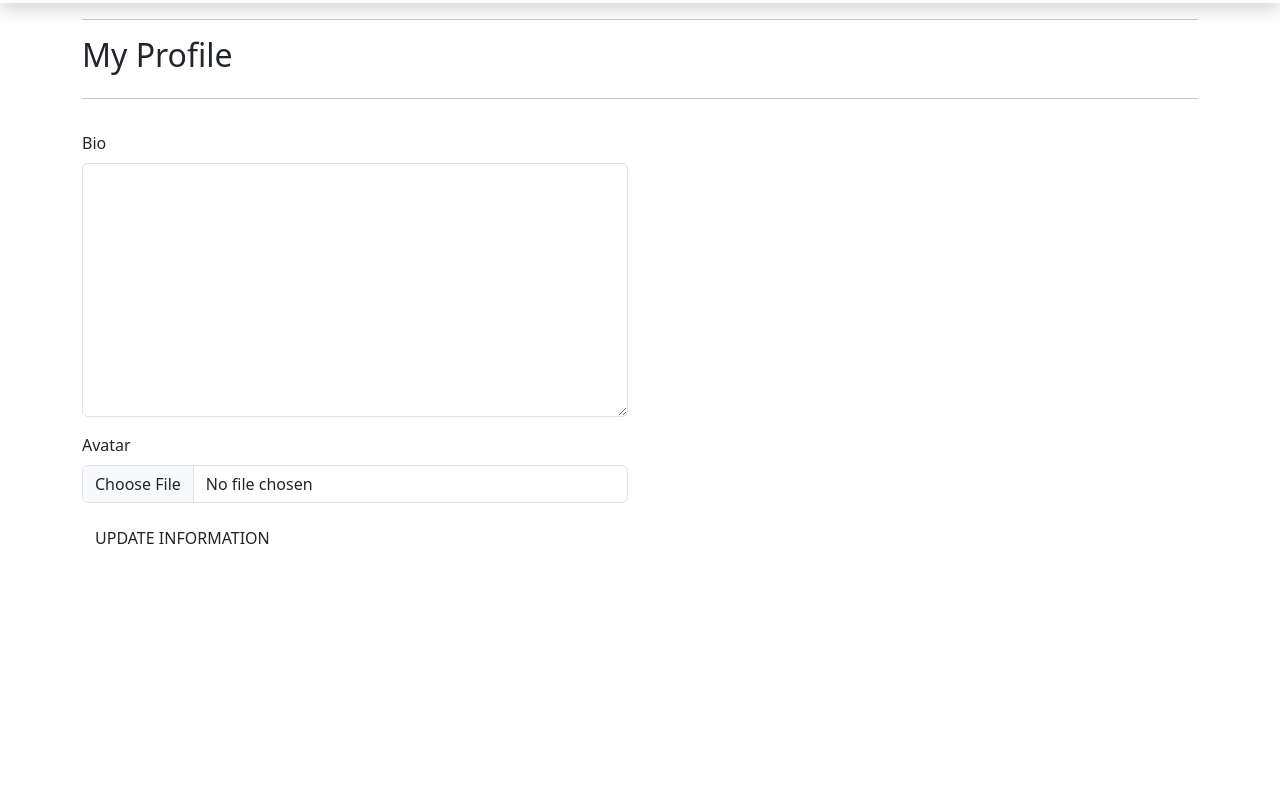
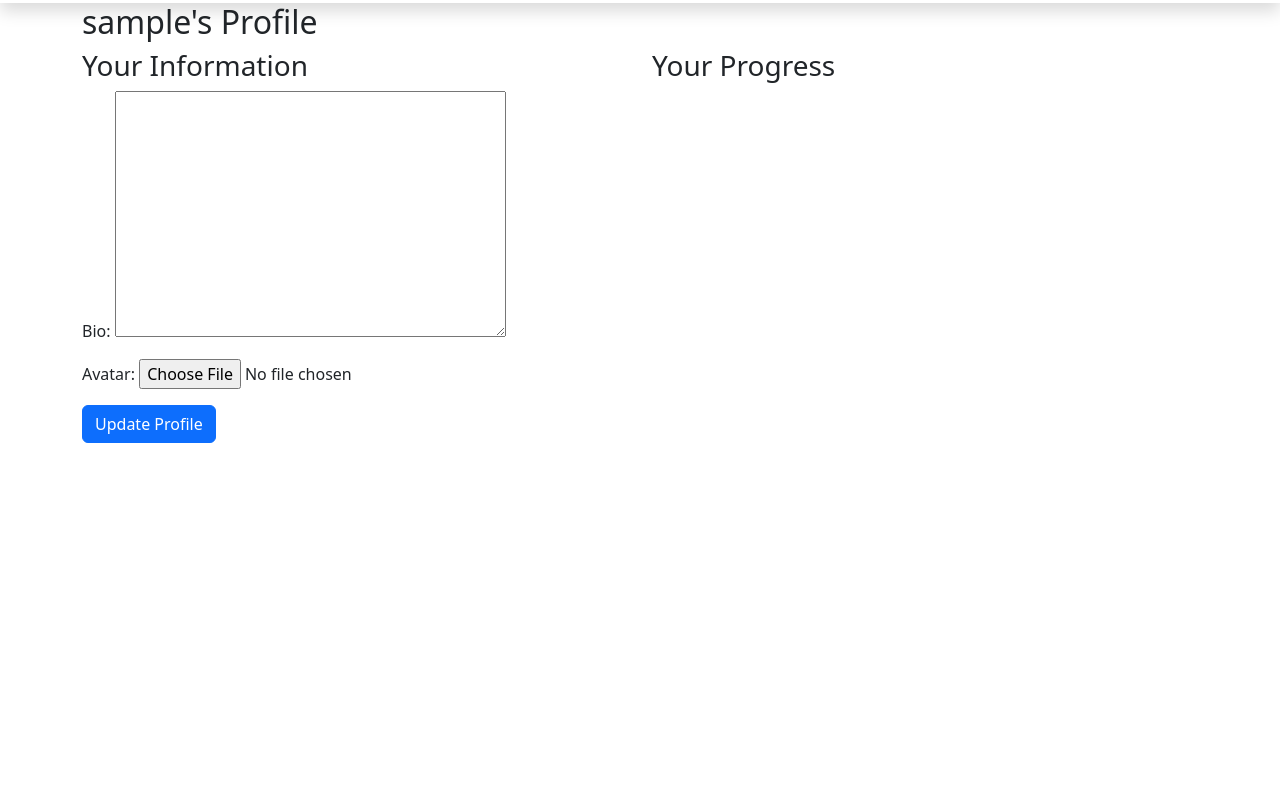
Before and after one commit to ShaAnder/elevate_hackathon_2024, a Django app: page /profile/ in a window 1280 px wide. Shown: the part 305-1102 px from the top of the page. Run offline with Django 5.2, Linux system fonts and the light colour scheme; the visitor is signed in with stand-in values (Sample User, id 1); data comes from the database, SQL or seed files in the repository; a map, chart or similar area stays blank; some libraries are stand-ins or nearby versions.

Commit message:
Prepare for work on profile page

```diff
--- a/templates/includes/navbar.html
+++ b/templates/includes/navbar.html
@@ -1,10 +1,6 @@
-{% load static %}
-
-{% block extacss %}
-<link rel="stylesheet" href="{% static 'css/nav.css' %}">
+{% load static %} {% block extacss %}
+<link rel="stylesheet" href="{% static 'css/nav.css' %}" />
 {% endblock %}
-
-
 
 <nav class="navbar navbar-expand-lg py-0 shadow">
 	<div class="container px-5 py-1">
@@ -76,9 +72,7 @@
 				{% if user.is_authenticated %}
 				<!-- Profile and Logout buttons inside Offcanvas Menu, visible on small screens only -->
 				<li class="nav-item px-3 px-lg-0 py-1 py-lg-4 d-lg-none">
-					<a
-						class="btn btn-outline-dark w-100"
-						href="#"
+					<a class="btn btn-outline-dark w-100" href="{% url 'users:profile' %}"
 						>Profile</a
 					>
 				</li>
@@ -104,7 +98,11 @@
 
 				<!-- Dark Mode Button inside Offcanvas Menu, only visible on small screens -->
 				<li class="d-lg-none px-3 px-lg-0 py-1 py-lg-4">
-					<a class="btn btn-outline-dark w-100" id="darkModeToggleSmall" onclick="toggleDarkMode()">
+					<a
+						class="btn btn-outline-dark w-100"
+						id="darkModeToggleSmall"
+						onclick="toggleDarkMode()"
+					>
 						Dark Mode <i id="darkModeIconSmall" class="bi bi-sun"></i>
 					</a>
 				</li>
@@ -127,7 +125,7 @@
 			</a>
 			<ul class="dropdown-menu dropdown-menu-end">
 				<li>
-						<a class="dropdown-item" href="#">Profile</a>
+					<a class="dropdown-item" href="{% url 'users:profile' %}">Profile</a>
 				</li>
 				<li>
 					<a
@@ -151,39 +149,50 @@
 	{% endif %}
 
 	<!-- Dark Mode Button for large screens (visible on large screens only) -->
-	<a class="fs-3 me-5 d-none d-lg-block" id="darkModeToggleLarge" onclick="toggleDarkMode()">
+	<a
+		class="fs-3 me-5 d-none d-lg-block"
+		id="darkModeToggleLarge"
+		onclick="toggleDarkMode()"
+	>
 		<i id="darkModeIconLarge" class="bi bi-sun"></i>
 	</a>
 </nav>
 
 <script>
 	function toggleDarkMode() {
-		document.body.classList.toggle('dark-mode');
-		let isDarkMode = document.body.classList.contains('dark-mode');
-		let iconSmall = document.getElementById('darkModeIconSmall');
-		let buttonSmall = document.getElementById('darkModeToggleSmall');
-		let iconLarge = document.getElementById('darkModeIconLarge');
+		document.body.classList.toggle('dark-mode')
+		let isDarkMode = document.body.classList.contains('dark-mode')
+		let iconSmall = document.getElementById('darkModeIconSmall')
+		let buttonSmall = document.getElementById('darkModeToggleSmall')
+		let iconLarge = document.getElementById('darkModeIconLarge')
 
 		if (isDarkMode) {
-			iconSmall.classList.replace('bi-moon', 'bi-sun');
-			iconLarge.classList.replace('bi-moon', 'bi-sun');
-			buttonSmall.innerHTML = 'Light Mode <i id="darkModeIconSmall" class="bi bi-sun"></i>';
-			localStorage.setItem('theme', 'dark');
+			iconSmall.classList.replace('bi-moon', 'bi-sun')
+			iconLarge.classList.replace('bi-moon', 'bi-sun')
+			buttonSmall.innerHTML =
+				'Light Mode <i id="darkModeIconSmall" class="bi bi-sun"></i>'
+			localStorage.setItem('theme', 'dark')
 		} else {
-			iconSmall.classList.replace('bi-sun', 'bi-moon');
-			iconLarge.classList.replace('bi-sun', 'bi-moon');
-			buttonSmall.innerHTML = 'Dark Mode <i id="darkModeIconSmall" class="bi bi-moon"></i>';
-			localStorage.setItem('theme', 'light');  // Save preference
+			iconSmall.classList.replace('bi-sun', 'bi-moon')
+			iconLarge.classList.replace('bi-sun', 'bi-moon')
+			buttonSmall.innerHTML =
+				'Dark Mode <i id="darkModeIconSmall" class="bi bi-moon"></i>'
+			localStorage.setItem('theme', 'light') // Save preference
 		}
 	}
 
-	document.addEventListener('DOMContentLoaded', function() {
-		let savedTheme = localStorage.getItem('theme');
+	document.addEventListener('DOMContentLoaded', function () {
+		let savedTheme = localStorage.getItem('theme')
 		if (savedTheme === 'dark') {
-			document.body.classList.add('dark-mode');
-			document.getElementById('darkModeIconSmall').classList.replace('bi-moon', 'bi-sun');
-			document.getElementById('darkModeIconLarge').classList.replace('bi-moon', 'bi-sun');
-			document.getElementById('darkModeToggleSmall').innerHTML = 'Light Mode <i id="darkModeIconSmall" class="bi bi-sun"></i>';
+			document.body.classList.add('dark-mode')
+			document
+				.getElementById('darkModeIconSmall')
+				.classList.replace('bi-moon', 'bi-sun')
+			document
+				.getElementById('darkModeIconLarge')
+				.classList.replace('bi-moon', 'bi-sun')
+			document.getElementById('darkModeToggleSmall').innerHTML =
+				'Light Mode <i id="darkModeIconSmall" class="bi bi-sun"></i>'
 		}
-	});
+	})
 </script>
--- a/users/templates/users/profile.html
+++ b/users/templates/users/profile.html
@@ -1,30 +1,27 @@
-{% extends "base.html" %}
-{% load crispy_forms_tags %}
-{% block content %}
-<div class="overlay"></div>
+{% extends 'base.html' %} {% block content %}
 <div class="container">
+	<h2>{{ request.user.username }}'s Profile</h2>
+
 	<div class="row">
-		<div class="col">
-			<hr />
-			<h2 class="logo-font mb-4">My Profile</h2>
-			<hr />
+		<div class="col-md-6">
+			<h3>Your Information</h3>
+			<form method="POST" enctype="multipart/form-data">
+				{% csrf_token %} {{ form.as_p }}
+				<button type="submit" class="btn btn-primary">Update Profile</button>
+			</form>
+
+			{% if user_profile.avatar %}
+			<div>
+				<img src="{{ user_profile.avatar.url }}" alt="Avatar" width="150" />
+			</div>
+			{% endif %}
+		</div>
+
+		<div class="col-md-6">
+			<h3>Your Progress</h3>
+			<canvas id="progressChart"></canvas>
 		</div>
 	</div>
-	<div class="row">
-		<div class="col-12 col-lg-6">
+</div>
 
-			<form
-				class="mt-3"
-				action="{% url 'profile' %}"
-				method="POST"
-				id="profile-update-form"
-			>
-				{% csrf_token %} {{ form|crispy }}
-				<button class="btn btn-black rounded-0 text-uppercase float-right">
-					Update Information
-				</button>
-			</form>
-		</div>
-	</div>
-	{% endblock %}
-</div>
+{% endblock %}
--- a/users/views.py
+++ b/users/views.py
@@ -4,28 +4,27 @@ from django.contrib.auth import logout
 
 from .models import UserProfile
 from .forms import UserProfileForm
+from django.contrib import messages
 
 
 @login_required
 def profile(request):
-    """Display the user's profile."""
-    profile = get_object_or_404(UserProfile, user=request.user)
+    user_profile, created = UserProfile.objects.get_or_create(user=request.user)
 
     if request.method == "POST":
-        form = UserProfileForm(request.POST, instance=profile)
+        form = UserProfileForm(request.POST, request.FILES, instance=user_profile)
         if form.is_valid():
             form.save()
+            messages.success(request, "Your profile has been updated successfully!")
             return redirect("profile")
     else:
-        form = UserProfileForm(instance=profile)
+        form = UserProfileForm(instance=user_profile)
 
-    template = "users/profile.html"
     context = {
         "form": form,
-        "on_profile_page": True,
     }
 
-    return render(request, template, context)
+    return render(request, "users/profile.html", context)
 
 
 def custom_logout(request):
```
Also changed, not shown: elevate_hackathon_2024/settings.py (+14 -14 lines). Lines whose indentation alone changed are shown as unchanged.
